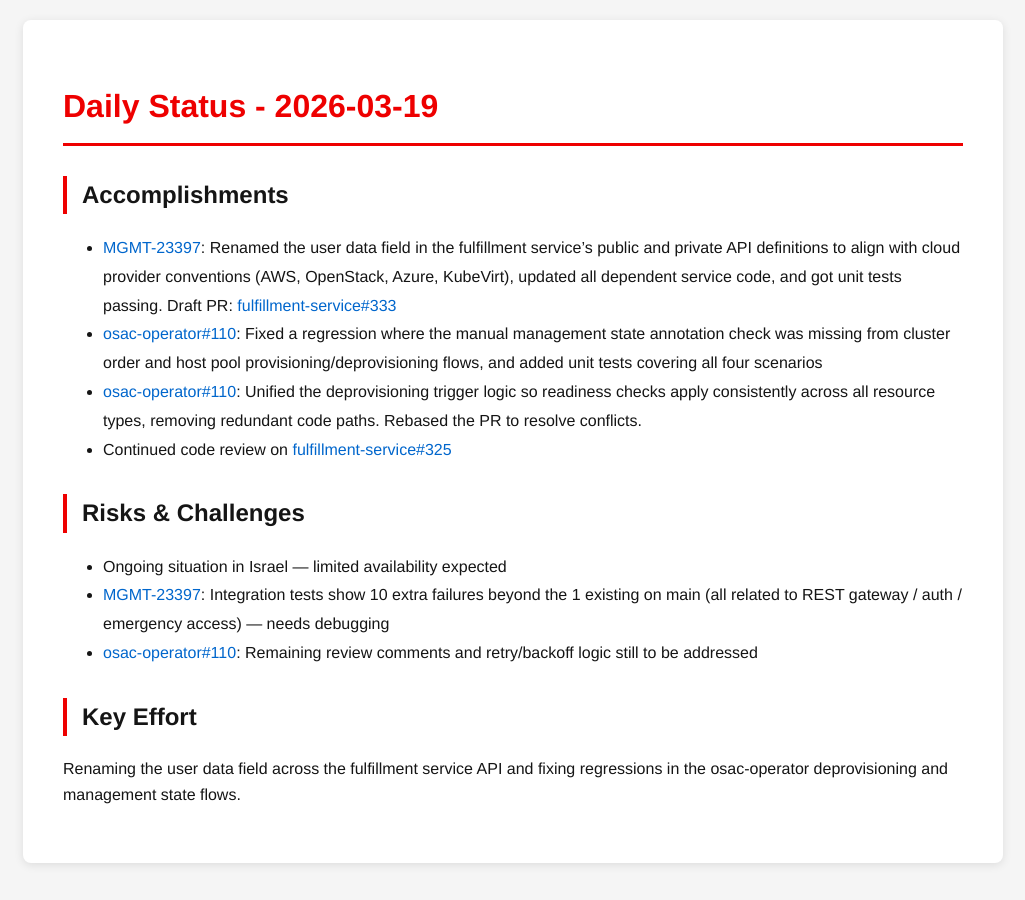
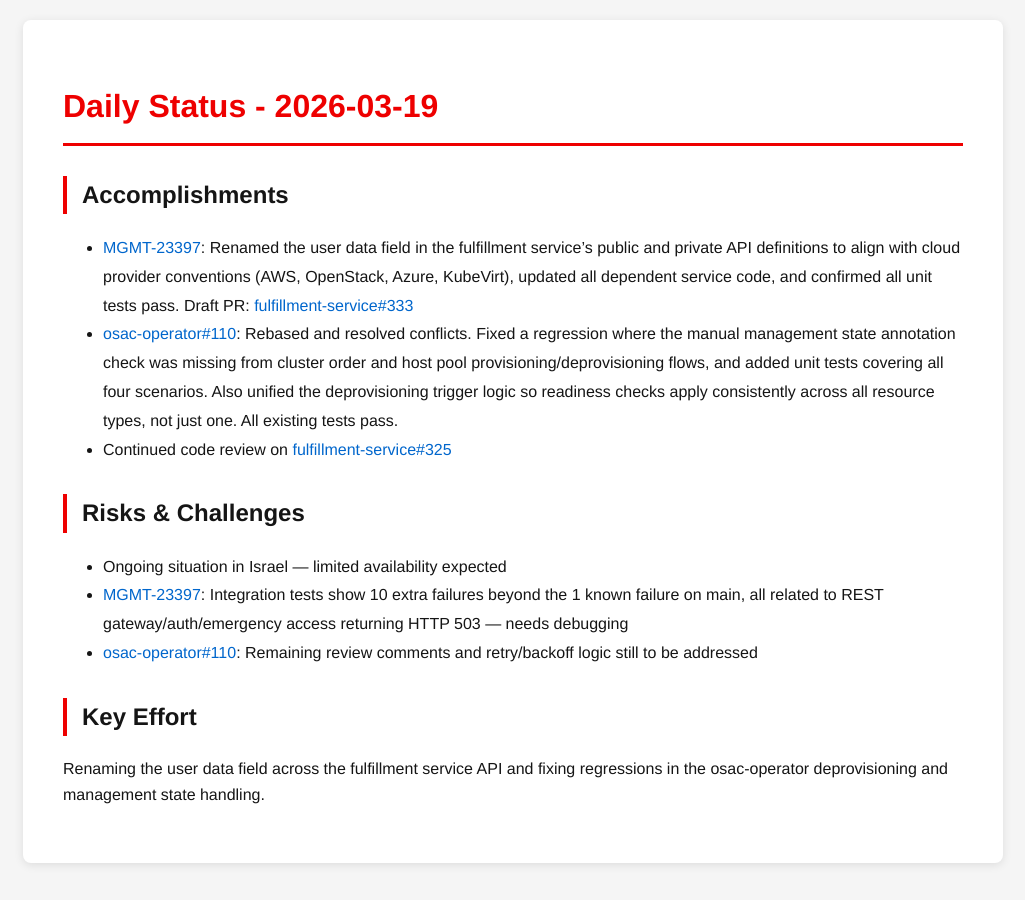
Before and after one commit to tzvatot/daily-status, a Jekyll site: the page built from 2026-03-19.md, in a window 1280 px wide. Shown: the whole page, without its empty margins (127-1152 px from the left). Built offline with Jekyll 4.4.1, drawn with Linux system fonts in a browser that asks for light colours.

Commit message:
Daily status update - 2026-03-19

```diff
--- a/2026-03-19.md
+++ b/2026-03-19.md
@@ -7,15 +7,14 @@
 # Daily Status - 2026-03-19
 
 ## Accomplishments
-- [MGMT-23397](https://issues.redhat.com/browse/MGMT-23397): Renamed the user data field in the fulfillment service's public and private API definitions to align with cloud provider conventions (AWS, OpenStack, Azure, KubeVirt), updated all dependent service code, and got unit tests passing. Draft PR: [fulfillment-service#333](https://github.com/osac-project/fulfillment-service/pull/333)
-- [osac-operator#110](https://github.com/osac-project/osac-operator/pull/110): Fixed a regression where the manual management state annotation check was missing from cluster order and host pool provisioning/deprovisioning flows, and added unit tests covering all four scenarios
-- [osac-operator#110](https://github.com/osac-project/osac-operator/pull/110): Unified the deprovisioning trigger logic so readiness checks apply consistently across all resource types, removing redundant code paths. Rebased the PR to resolve conflicts.
+- [MGMT-23397](https://issues.redhat.com/browse/MGMT-23397): Renamed the user data field in the fulfillment service's public and private API definitions to align with cloud provider conventions (AWS, OpenStack, Azure, KubeVirt), updated all dependent service code, and confirmed all unit tests pass. Draft PR: [fulfillment-service#333](https://github.com/osac-project/fulfillment-service/pull/333)
+- [osac-operator#110](https://github.com/osac-project/osac-operator/pull/110): Rebased and resolved conflicts. Fixed a regression where the manual management state annotation check was missing from cluster order and host pool provisioning/deprovisioning flows, and added unit tests covering all four scenarios. Also unified the deprovisioning trigger logic so readiness checks apply consistently across all resource types, not just one. All existing tests pass.
 - Continued code review on [fulfillment-service#325](https://github.com/osac-project/fulfillment-service/pull/325)
 
 ## Risks & Challenges
 - Ongoing situation in Israel — limited availability expected
-- [MGMT-23397](https://issues.redhat.com/browse/MGMT-23397): Integration tests show 10 extra failures beyond the 1 existing on main (all related to REST gateway / auth / emergency access) — needs debugging
+- [MGMT-23397](https://issues.redhat.com/browse/MGMT-23397): Integration tests show 10 extra failures beyond the 1 known failure on main, all related to REST gateway/auth/emergency access returning HTTP 503 — needs debugging
 - [osac-operator#110](https://github.com/osac-project/osac-operator/pull/110): Remaining review comments and retry/backoff logic still to be addressed
 
 ## Key Effort
-Renaming the user data field across the fulfillment service API and fixing regressions in the osac-operator deprovisioning and management state flows.
+Renaming the user data field across the fulfillment service API and fixing regressions in the osac-operator deprovisioning and management state handling.
```
